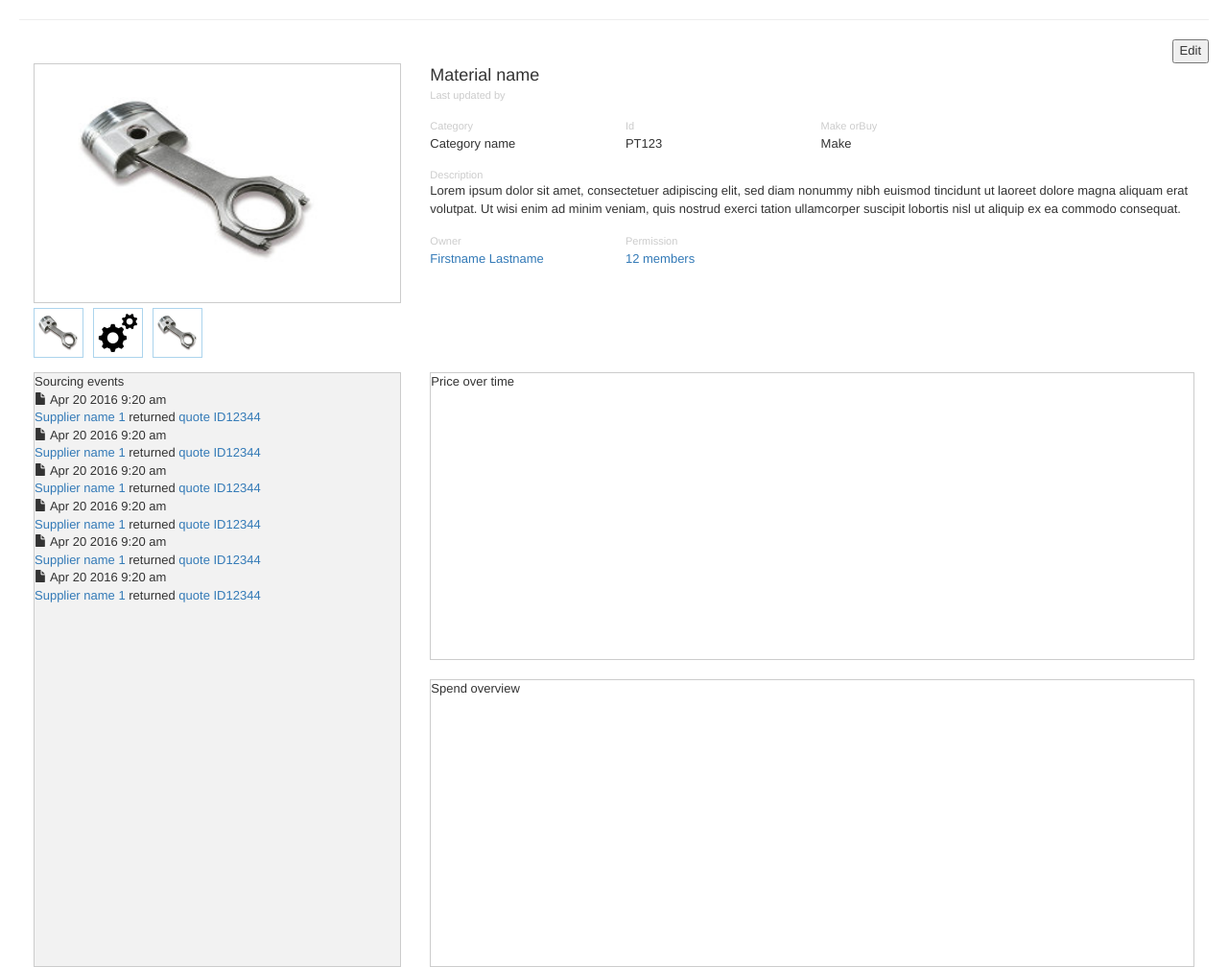
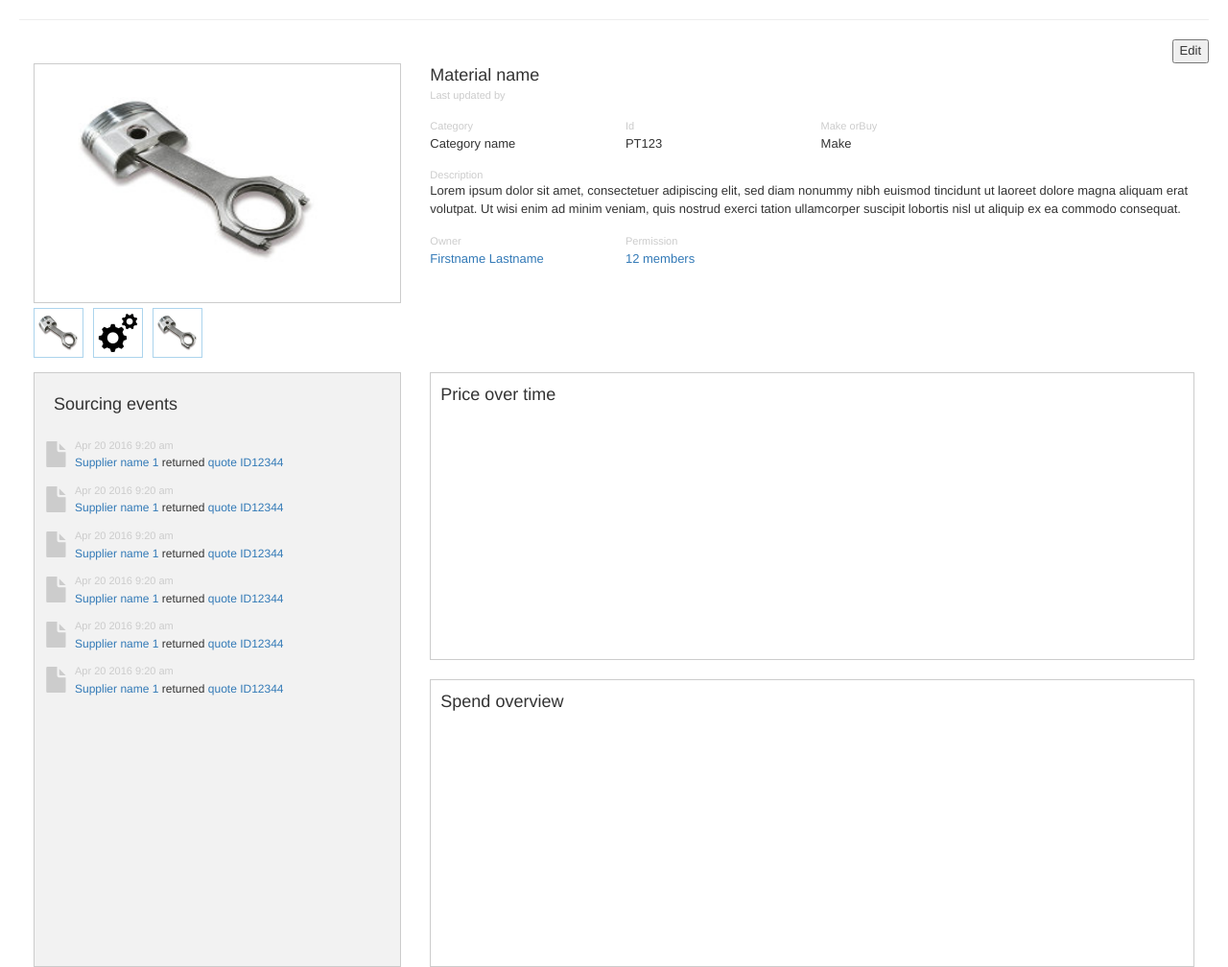
Before and after one commit to vaghasik/LiveDemo, a website: page index.html in a window 1280 px wide. Shown: the whole page at 96% size. Drawn offline with nearby package versions, Linux system fonts and the light colour scheme; some packages are replaced by stand-ins of ours.

Commit message:
Updated css file

```diff
--- a/app/scss/main.scss
+++ b/app/scss/main.scss
@@ -1,4 +1,3 @@
-@import "home_page";
 @import "common";
 @import "page";
 @import "image_page";
```
Also changed, not shown: app/css/main.css.
